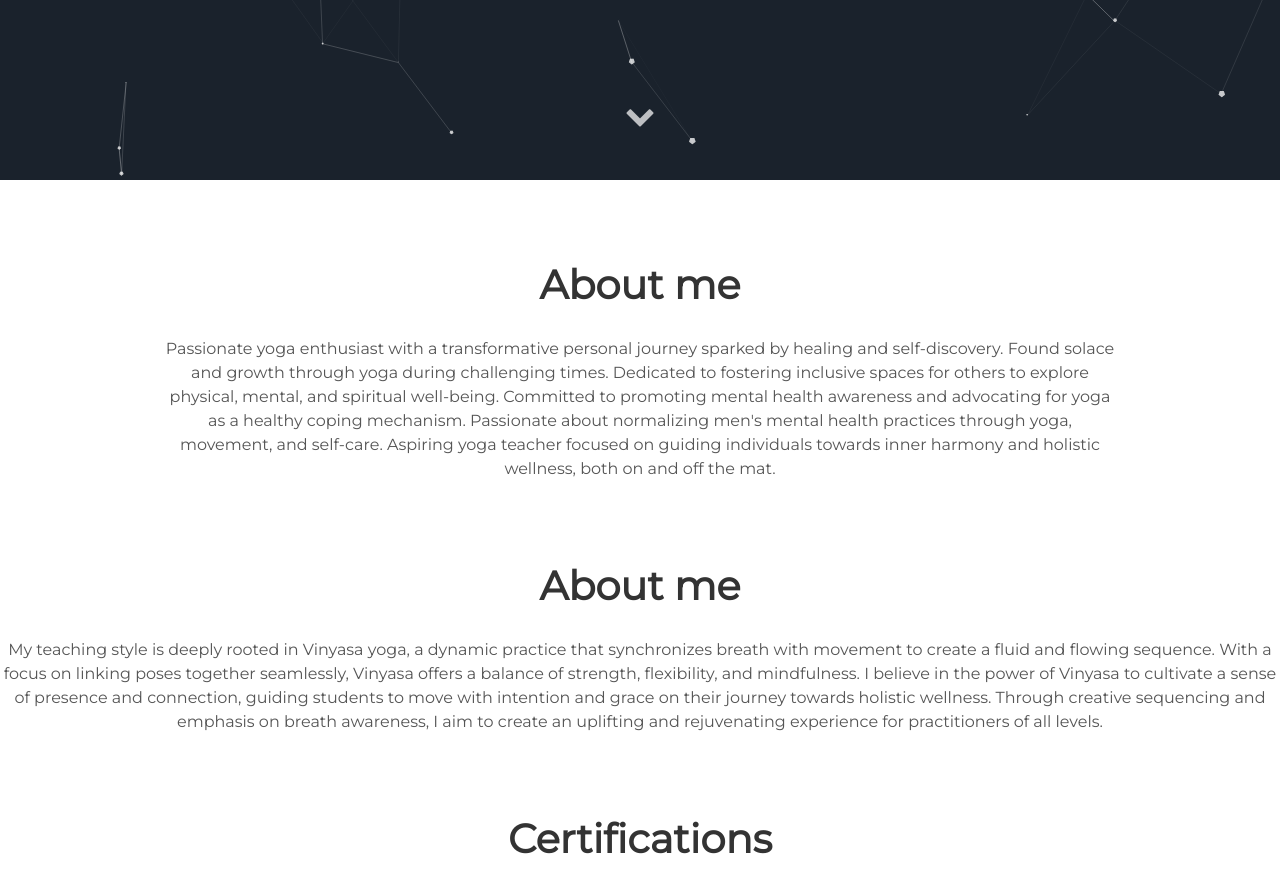
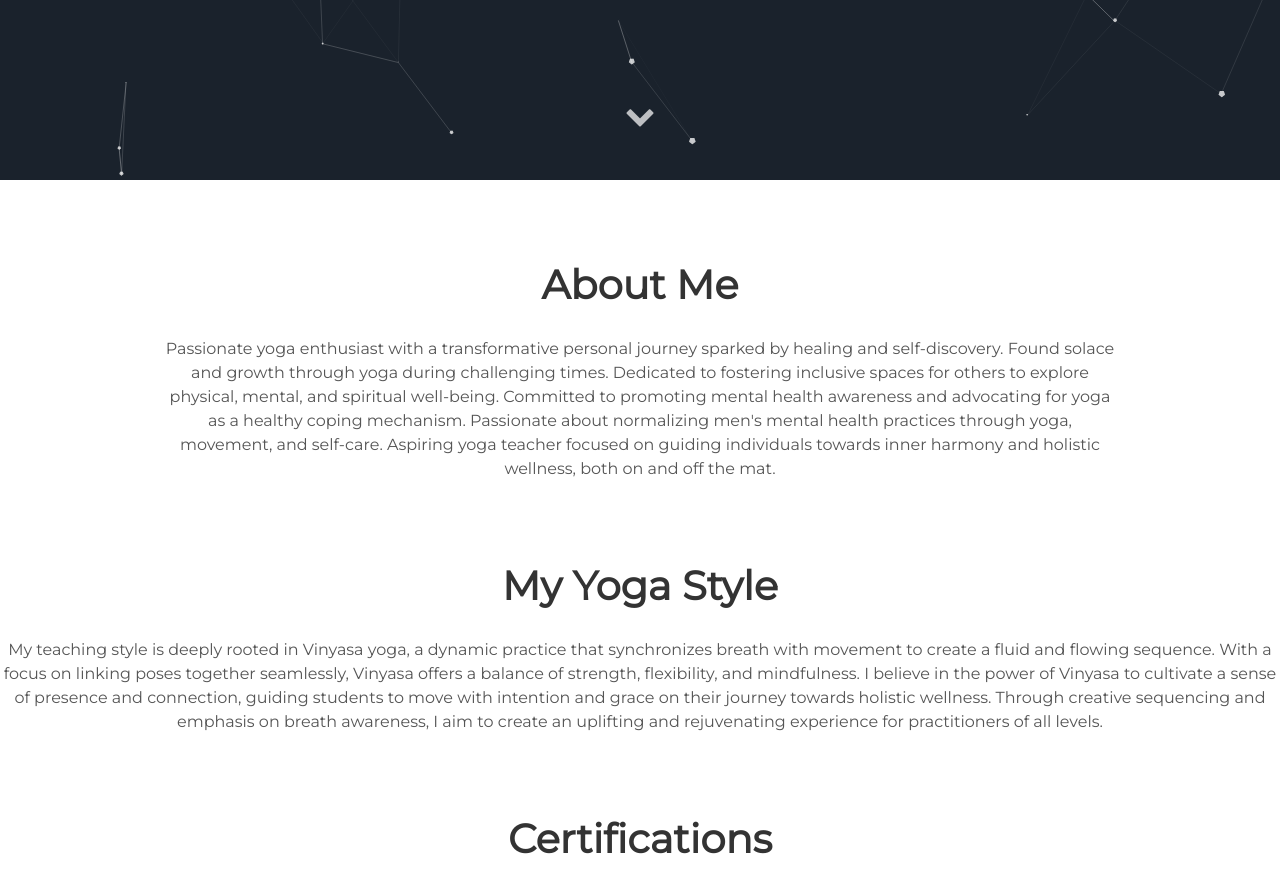
Before and after one commit to RyanGC93/RyanConkYoga.github.io, a Jekyll site: the page built from index.html, in a window 1280 px wide and 900 px high, scrolled down 720 px. Shown: the top 893 px of the window. Built offline with Jekyll 4.4.1, drawn with Linux system fonts in a browser that asks for light colours.

Commit message:
fixed spelling

```diff
--- a/_includes/about.html
+++ b/_includes/about.html
@@ -1,4 +1,4 @@
 <div class="user-details">
-  <h1> About me </h1>
+  <h1> About Me </h1>
   <p> {{site.user_description}} </p>
 </div>
--- a/_includes/myyogastyle.html
+++ b/_includes/myyogastyle.html
@@ -1,4 +1,4 @@
 <div class="user-details">
-    <h1> About me </h1>
+    <h1> My Yoga Style</h1>
     <p> {{site.style_description}} </p>
   </div>
```
